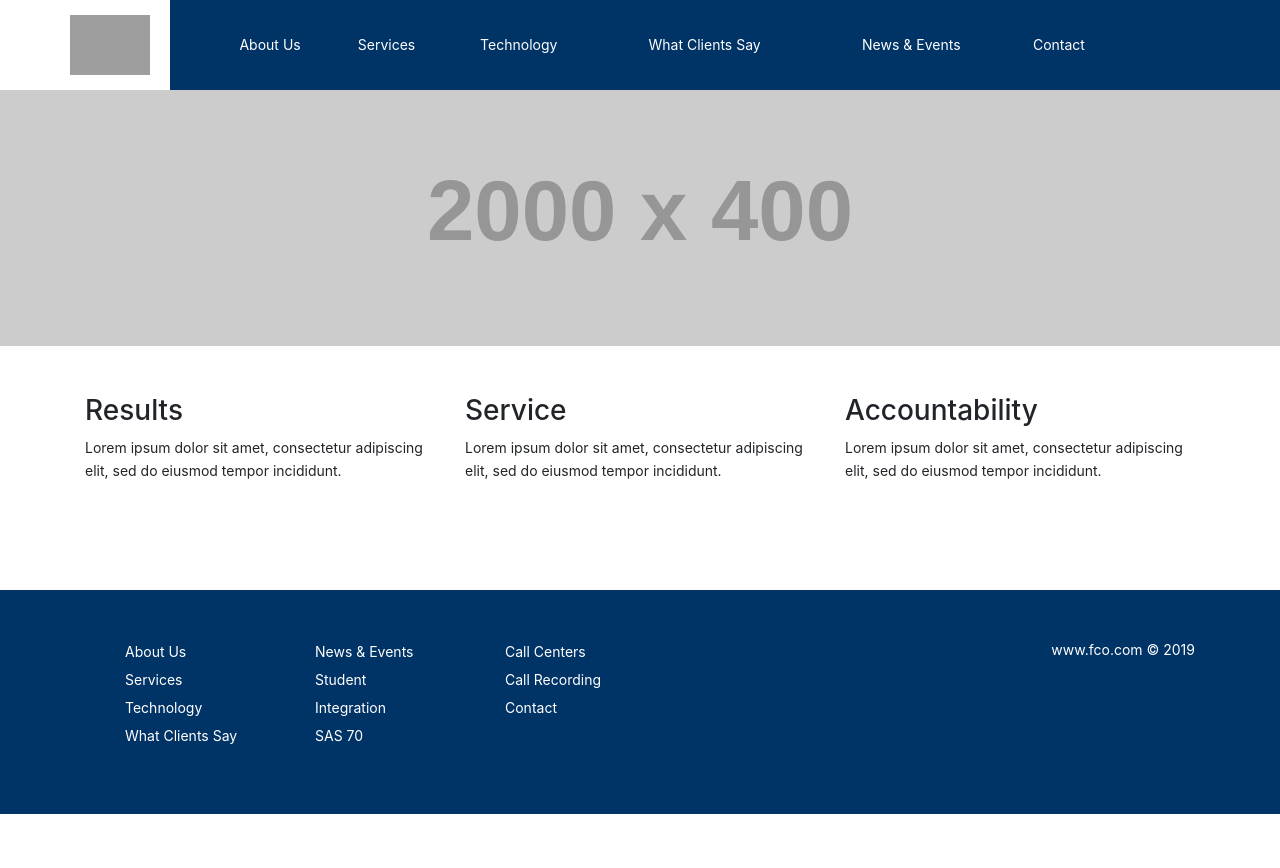
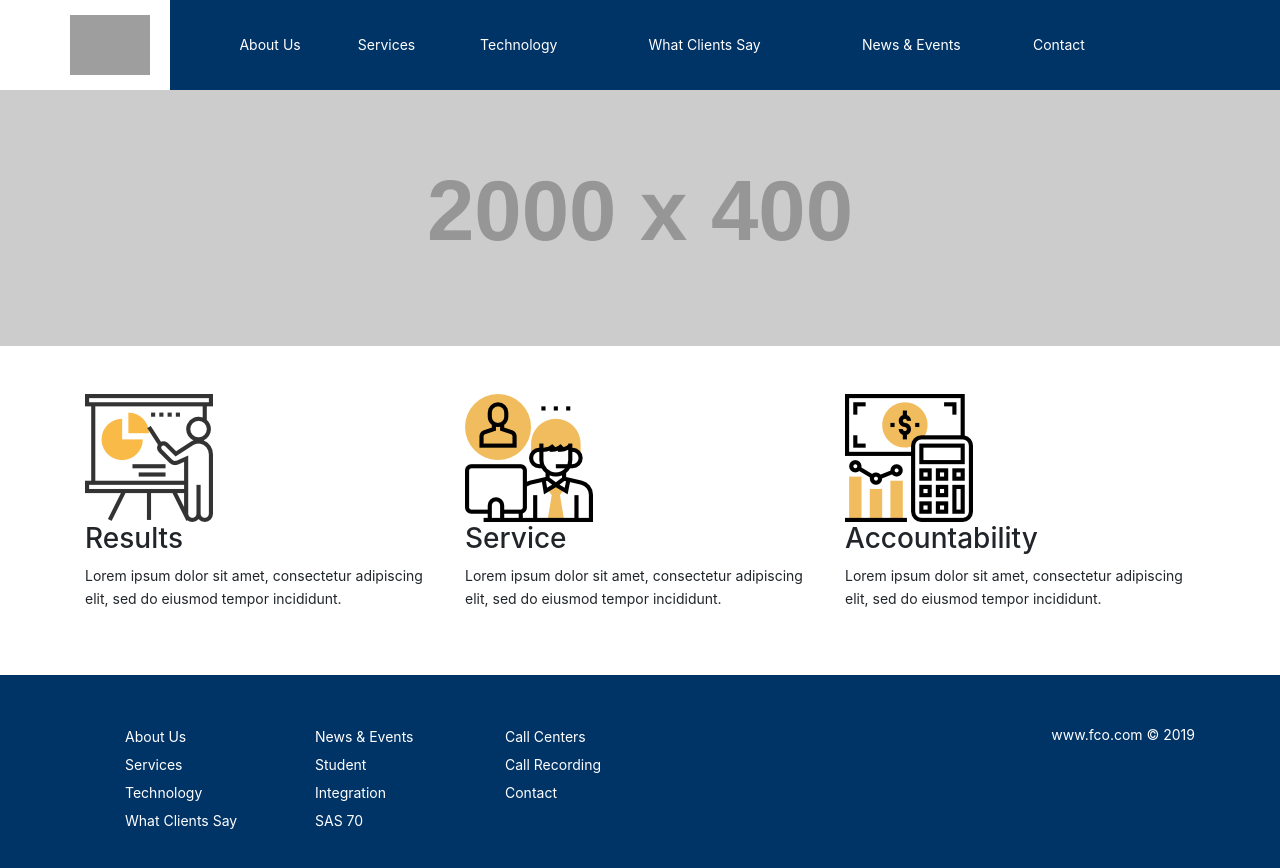
Before and after one commit to lmcronan/fco-test, a plain HTML site: page index.html in a window 1280 px wide. Before the commit the page ends 814 px from the top, so only its background shows below. Drawn offline with nearby package versions, Linux system fonts and the light colour scheme; grey boxes are pictures that could not be loaded; placeholder pictures from the web are drawn by us.

Commit message:
Update index.html

```diff
--- a/index.html
+++ b/index.html
@@ -34,21 +34,24 @@
 
 
             <section class="section2">
-                <img src="https://dummyimage.com/2000x400/c9c9c9/fff.png&text=image">
+                <img src="https://dummyimage.com/2000x400/c9c9c9/fff.png&text=">
             </section>
 
             <section class="section1">
                     <div class="container">
                         <div class="row my-5">
                             <div class="col-xs-12 col-sm-4 col-md-4 col-lg-4">
+                                <img src="https://raw.githubusercontent.com/lmcronan/fco-test/master/presentation.png">
                                 <h3>Results</h3>
                                 <p>Lorem ipsum dolor sit amet, consectetur adipiscing elit, sed do eiusmod tempor incididunt.</p>
                             </div>
                             <div class="col-xs-12 col-sm-4 col-md-4 col-lg-4">
+                                <img src="https://raw.githubusercontent.com/lmcronan/fco-test/master/call-center.png">
                                 <h3>Service</h3>
                                 <p>Lorem ipsum dolor sit amet, consectetur adipiscing elit, sed do eiusmod tempor incididunt.</p>
                             </div>
                             <div class="col-xs-12 col-sm-4 col-md-4 col-lg-4">
+                                <img src="https://raw.githubusercontent.com/lmcronan/fco-test/master/accounting.png">
                                 <h3>Accountability</h3>
                                 <p>Lorem ipsum dolor sit amet, consectetur adipiscing elit, sed do eiusmod tempor incididunt.</p>
                             </div>
```
